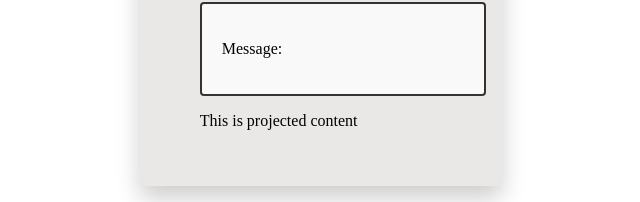
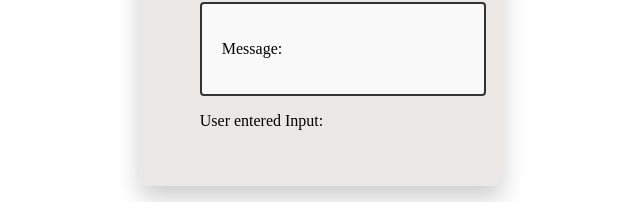
Before and after one commit to Manasa-Kura/Angular-Lifecycle-Hooks, an Angular app: page / in a window 1280 px wide. Shown: the part 355-557 px from the top of the page, without its empty margins (319-959 px from the left). Built offline with nearby package versions, Linux system fonts and the light colour scheme.

Commit message:
Implemented ngAfterContentChecked lifecycle hook

```diff
--- a/src/app/app.html
+++ b/src/app/app.html
@@ -3,7 +3,7 @@
     <input type="text" #inputEl>
     <button (click)="onBtnClicked(inputEl)">Submit</button>
     <app-demo [message]="inputVal">
-      <p #temp>This is projected content</p>
+      <p #temp>User entered Input:{{inputVal}}</p>
     </app-demo>
   </div>
 </div>
--- a/src/app/demo/demo.ts
+++ b/src/app/demo/demo.ts
@@ -1,4 +1,14 @@
-import { Component,Input,OnChanges,SimpleChange, SimpleChanges,OnInit, ViewChild, ElementRef , DoCheck,AfterContentInit, ContentChild} from '@angular/core';
+import { Component,
+  Input,
+  OnChanges,
+  SimpleChanges,
+  OnInit,
+  ViewChild,
+  ElementRef,
+  DoCheck,
+  AfterContentInit,
+  AfterContentChecked,
+  ContentChild} from '@angular/core';
 import { CommonModule } from '@angular/common';
 @Component({
   selector: 'app-demo',
@@ -7,7 +17,7 @@ import { CommonModule } from '@angular/common';
   templateUrl: './demo.html',
   styleUrls: ['./demo.css']
 })
-export class Demo implements OnChanges,OnInit,DoCheck,AfterContentInit{
+export class Demo implements OnChanges,OnInit,DoCheck,AfterContentInit,AfterContentChecked{
   title:string='Demo Component';
   @Input() message!:string;
   @ViewChild('temp') tempPara!:ElementRef;
@@ -39,4 +49,9 @@ export class Demo implements OnChanges,OnInit,DoCheck,AfterContentInit{
     console.log('ngAfterContentInit Hook called');
     console.log('In ngAfterContentInit',this.paraContent.nativeElement);
   }
+  ngAfterContentChecked()
+  {
+    console.log('ngAfterContentChecked Hook called');
+    console.log('In ngAfterContentChecked',this.paraContent.nativeElement);
+  }
 }
```
